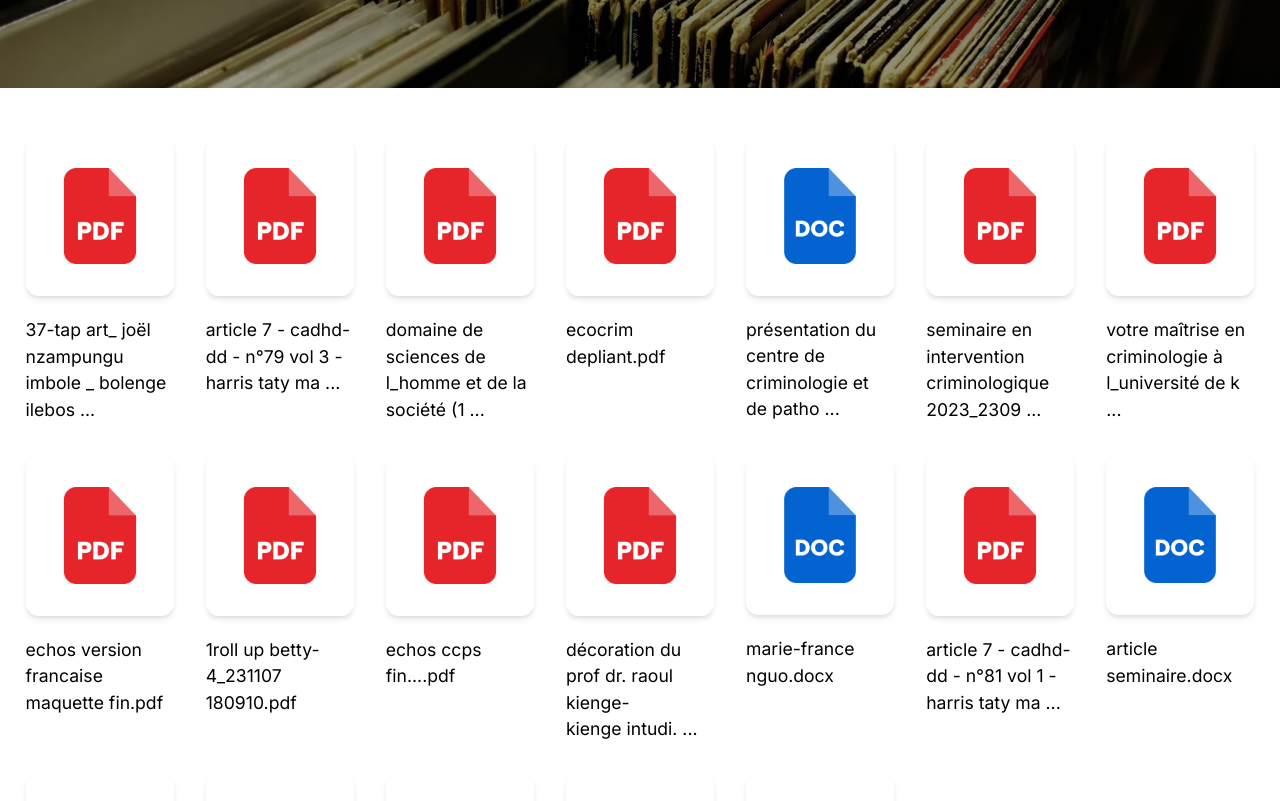
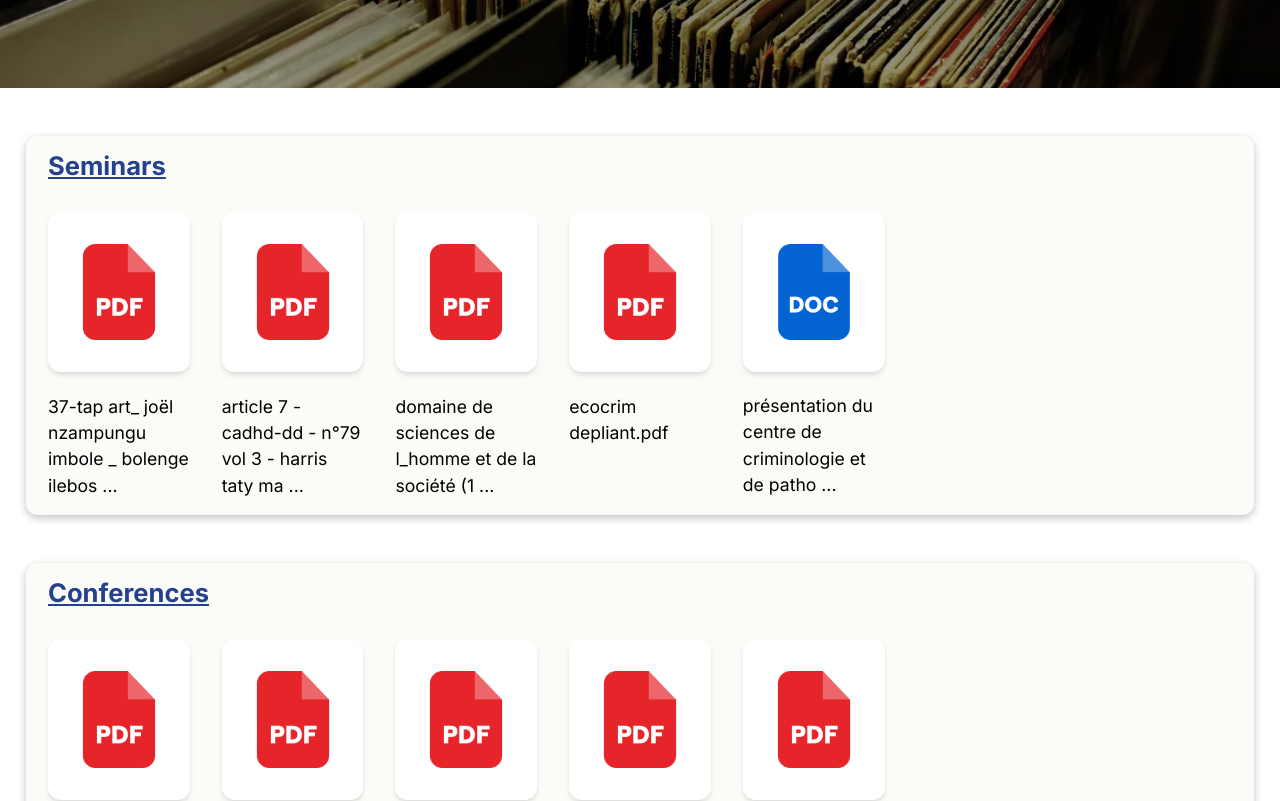
Before and after one commit to rohan031/ecrimino, a Next.js app: page /documents in a window 1280 px wide. Shown: the part 480-1281 px from the top of the page. Built offline with nearby package versions, Linux system fonts and the light colour scheme; no server answers.

Commit message:
docs sections

```diff
--- a/src/app/(homegroup)/(homeroutes)/documents/page.tsx
+++ b/src/app/(homegroup)/(homeroutes)/documents/page.tsx
@@ -4,21 +4,35 @@ import React, { useState, useEffect } from "react";
 import { docs } from "@/data/doc";
 import Cards from "./Cards";
 
-interface Items {
+interface Item {
 	id: string;
 	title: string;
 	link: string;
 }
 
+interface Docs {
+	heading: string;
+	items: Item[];
+}
+
 export default function Documents() {
-	const [items, setItems] = useState<Items[]>();
-
+	const [items, setItems] = useState<Docs[]>();
 	useEffect(() => {
 		setItems(docs);
 	}, []);
 
-	const cards = items?.map((item) => {
-		return <Cards key={item.id} title={item.title} link={item.link} />;
+	const sections = items?.map((section, index) => {
+		const { items, heading } = section;
+		const cards = items?.map((item) => {
+			return <Cards key={item.id} title={item.title} link={item.link} />;
+		});
+
+		return (
+			<div className="doc-section" key={heading}>
+				<h2>{heading}</h2>
+				<div className="info-page__container doc">{cards}</div>
+			</div>
+		);
 	});
 
 	return (
@@ -27,9 +41,7 @@ export default function Documents() {
 				<h1>Documents</h1>
 			</div>
 
-			<div className="container">
-				<div className="info-page__container doc">{cards}</div>
-			</div>
+			<div className="container">{sections}</div>
 		</>
 	);
 }
--- a/src/data/doc.js
+++ b/src/data/doc.js
@@ -1,4 +1,7 @@
 export const docs = [
+	{
+		heading: "Seminars",
+		items: [
 			{
 				id: "afsdfadsf",
 				title: "37-TAP Art_ Joël NZAMPUNGU IMBOLE _ BOLENGE ILEBOSO FABRICE.pdf",
@@ -24,6 +27,11 @@ export const docs = [
 				link: "/documents/docs/Pr%C3%A9sentation%20du%20Centre%20de%20Criminologie%20et%20de%20Pathologie%20Sociale.docx",
 				id: "afsdasdfadsfffadsf",
 			},
+		],
+	},
+	{
+		heading: "Conferences",
+		items: [
 			{
 				title: "SEMINAIRE EN INTERVENTION CRIMINOLOGIQUE 2023_230921_150638.pdf",
 				link: "https://drive.google.com/file/d/1WddbiHuyK_4veuj7zr4XiWtLWV7AUdDd/view?usp=drive_link",
@@ -51,6 +59,11 @@ export const docs = [
 				id: "123wasdad21",
 				link: "https://drive.google.com/file/d/1XYr_Uv6_tflfPzHirkwpfD8PKjletOZl/view?usp=drive_link",
 			},
+		],
+	},
+	{
+		heading: "Articles",
+		items: [
 			{
 				title: "Décoration du Prof Dr. Raoul Kienge-Kienge Intudi.pdf",
 				id: "a;ewra;;nfads",
@@ -76,6 +89,11 @@ export const docs = [
 				id: "asdfasdfasdfa123`asdf",
 				link: "https://docs.google.com/document/d/1OM1Wl-PJ7geuflI57ZtmoL6Ya7ALKBro/edit?usp=drive_link&ouid=106564513176573800492&rtpof=true&sd=true",
 			},
+		],
+	},
+	{
+		heading: "Journals",
+		items: [
 			{
 				title: "ARTICLE ECOCRIM.docx",
 				id: "asdfasdfasdfa123`asdfasd",
@@ -96,4 +114,6 @@ export const docs = [
 				id: "asdfasdfasdfa123`asfqfwer",
 				link: "https://docs.google.com/document/d/1pxHNl0gTnxuk3MDTZk5B8xLlw0PIrPa8/edit?usp=drive_link&ouid=106564513176573800492&rtpof=true&sd=true",
 			},
+		],
+	},
 ];
--- a/src/styles/pages/facultyanddocs/_info-page.scss
+++ b/src/styles/pages/facultyanddocs/_info-page.scss
@@ -75,6 +75,26 @@
 	}
 }
 
+.doc-section {
+	margin-block: 3em;
+
+	padding-block: 1em;
+	padding-inline: clamp(1rem, 1.75vw, 1.5rem);
+
+	border-radius: 0.75rem;
+	background-color: ab.$white1;
+
+	box-shadow: rgba(0, 0, 0, 0.24) 0px 3px 8px;
+
+	h2 {
+		font-size: clamp(1.25rem, 2vw, 1.75rem);
+		color: ab.$blue2;
+
+		margin-block-end: 2rem;
+		text-decoration: underline;
+	}
+}
+
 .info-page__container {
 	margin-block: 3em;
 	display: grid;
@@ -82,6 +102,8 @@
 	grid-template-columns: repeat(auto-fill, minmax(8em, 1fr));
 
 	&.doc {
+		margin-block: 0;
+
 		.doc-item {
 			&__image {
 				background-color: ab.$white;
```
Lines whose indentation alone changed are shown as unchanged.
